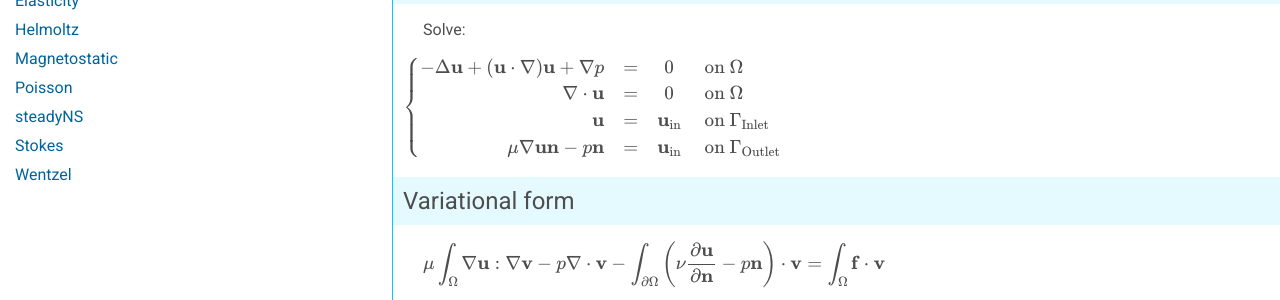
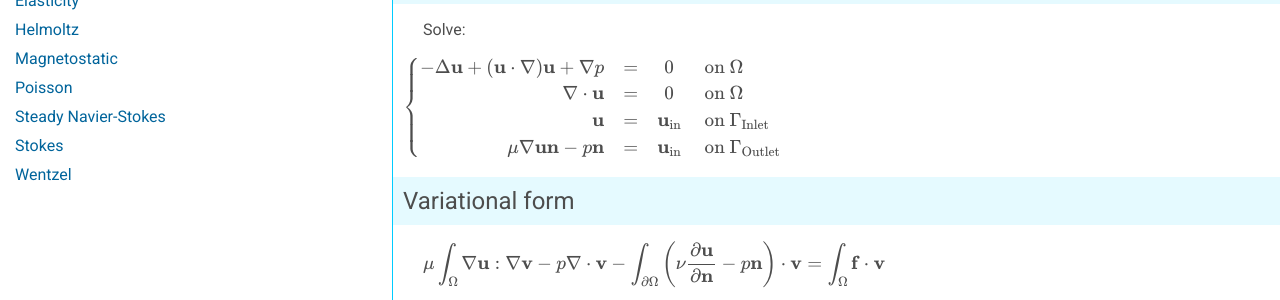
Before and after one commit to FreeFem/FreeFem-modules, a Jekyll site: the page built from _modules/steadyNS.md, in a window 1280 px wide. Shown: the part 273-573 px from the top of the page. Built offline with Jekyll 4.4.1, drawn with Linux system fonts in a browser that asks for light colours; formulas are drawn with MathJax 3; our own code applies the rules of GitHub Pages for plain Markdown files.

Commit message:
Update steadyNS.md

```diff
--- a/_modules/steadyNS.md
+++ b/_modules/steadyNS.md
@@ -1,5 +1,5 @@
 ---
-name: "steadyNS"
+name: "Steady Navier-Stokes"
 category: "fluid"
 layout: module
 ---
```
